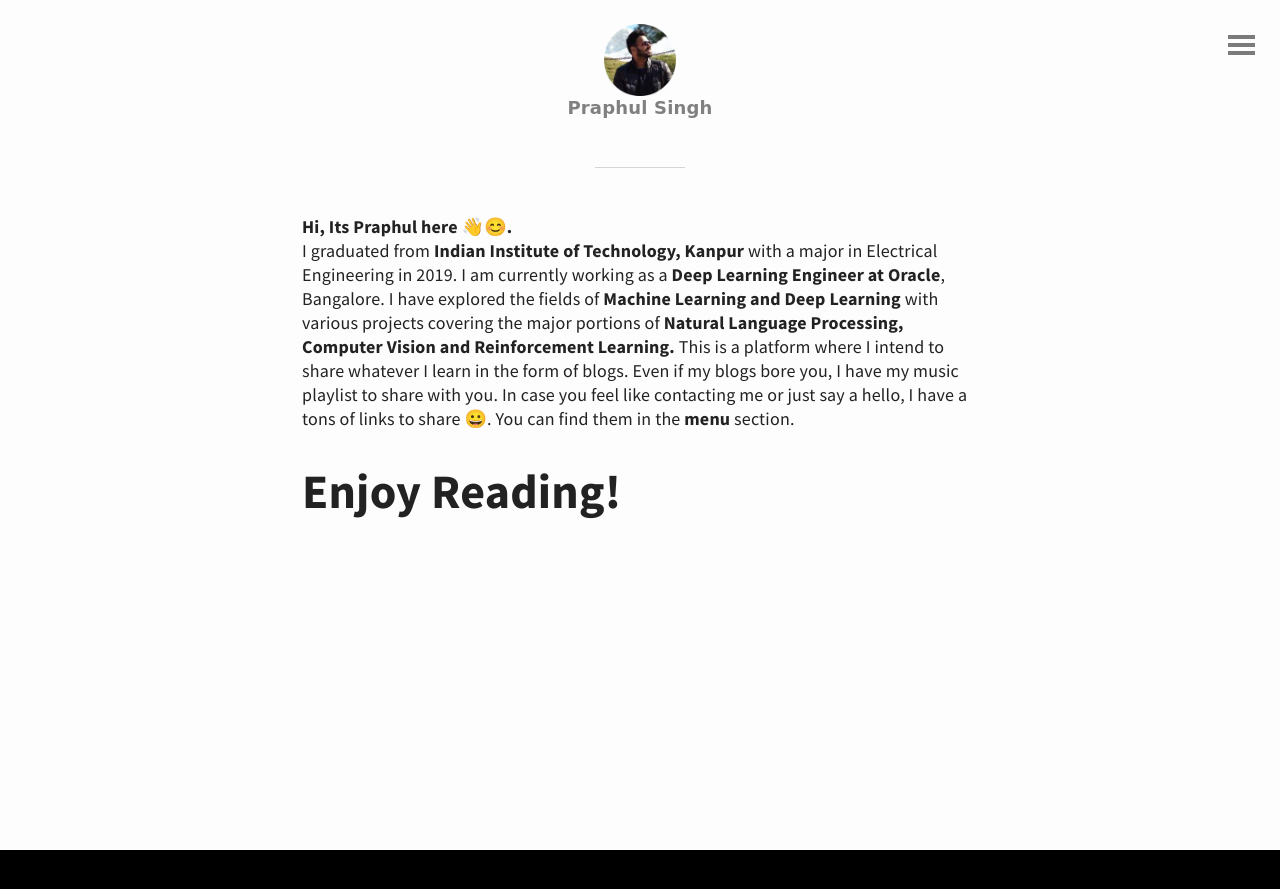
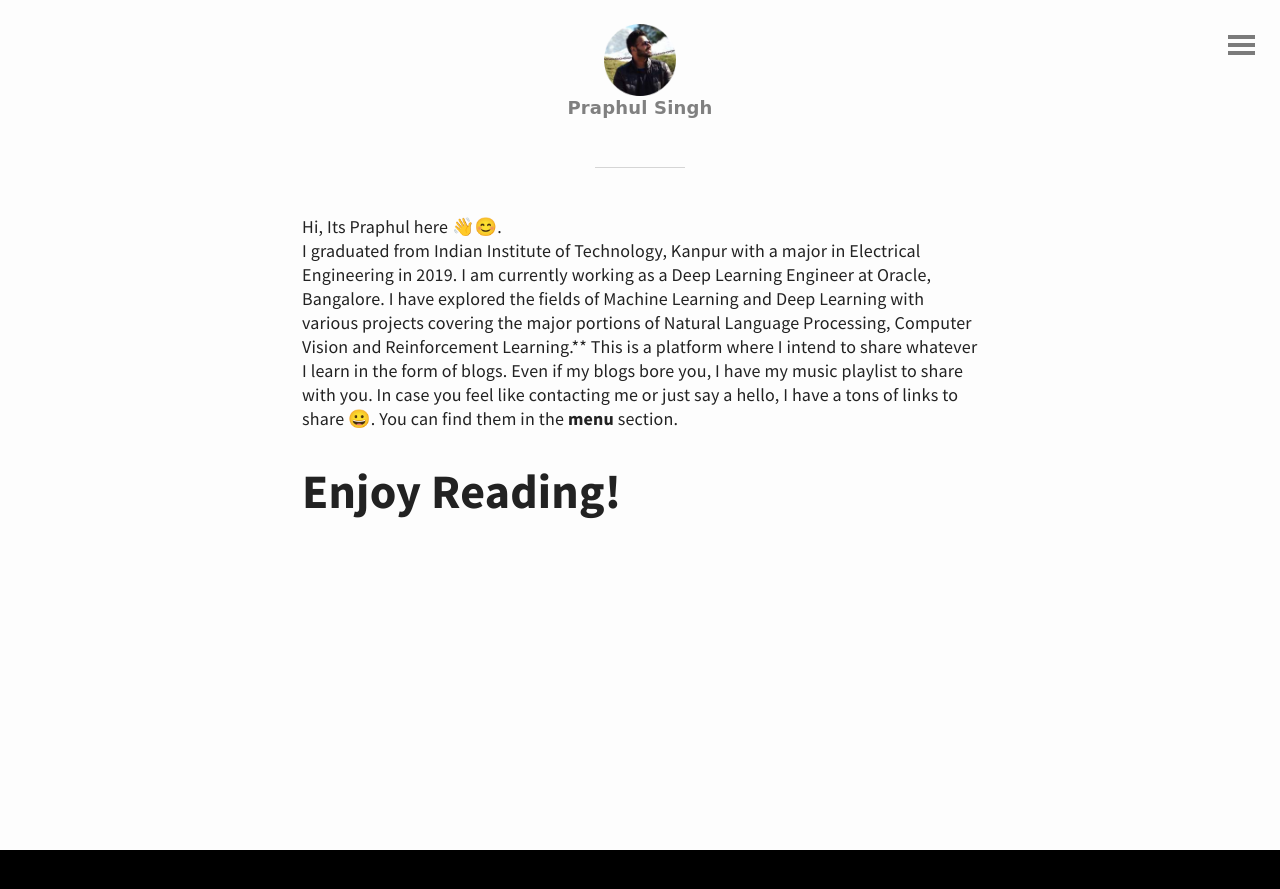
Before and after one commit to spraphul/blog, a Jekyll site: the page built from about.md, in a window 1280 px wide. Shown: the top 889 px of the page. Built offline with Jekyll 4.4.1, drawn with Linux system fonts in a browser that asks for light colours.

```diff
--- a/about.md
+++ b/about.md
@@ -2,7 +2,7 @@
 layout: page
 title: About Me
 ---
-**Hi, Its Praphul here 👋😊. <br/>**
-I graduated from **Indian Institute of Technology, Kanpur** with a major in Electrical Engineering in 2019. I am currently working as a **Deep Learning Engineer at Oracle**, Bangalore. I have explored the fields of **Machine Learning and Deep Learning** with various projects covering the major portions of **Natural Language Processing, Computer Vision and Reinforcement Learning.** This is a platform where I intend to share whatever I learn in the form of blogs. Even if my blogs bore you, I have my music playlist to share with you. In case you feel like contacting me or just say a hello, I have a tons of links to share 😀. You can find them in the **menu** section.
+Hi, Its Praphul here 👋😊. <br/>
+I graduated from Indian Institute of Technology, Kanpur with a major in Electrical Engineering in 2019. I am currently working as a Deep Learning Engineer at Oracle, Bangalore. I have explored the fields of Machine Learning and Deep Learning with various projects covering the major portions of Natural Language Processing, Computer Vision and Reinforcement Learning.** This is a platform where I intend to share whatever I learn in the form of blogs. Even if my blogs bore you, I have my music playlist to share with you. In case you feel like contacting me or just say a hello, I have a tons of links to share 😀. You can find them in the **menu** section.
 
 # Enjoy Reading!
```
